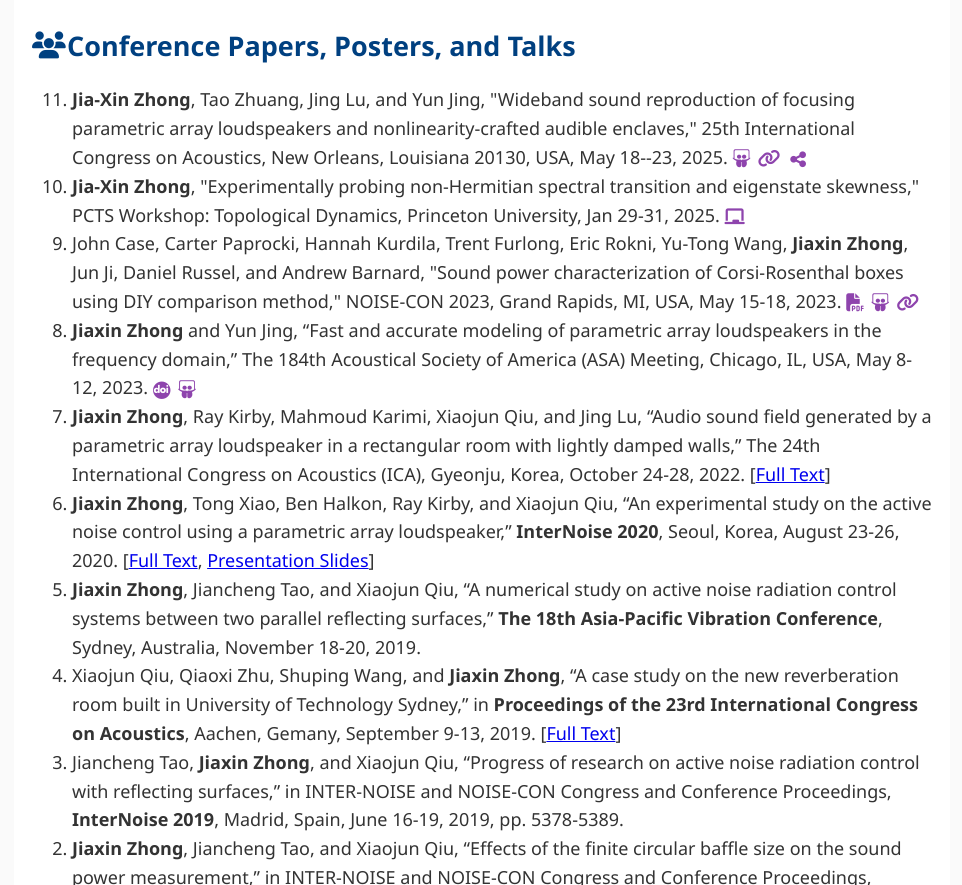
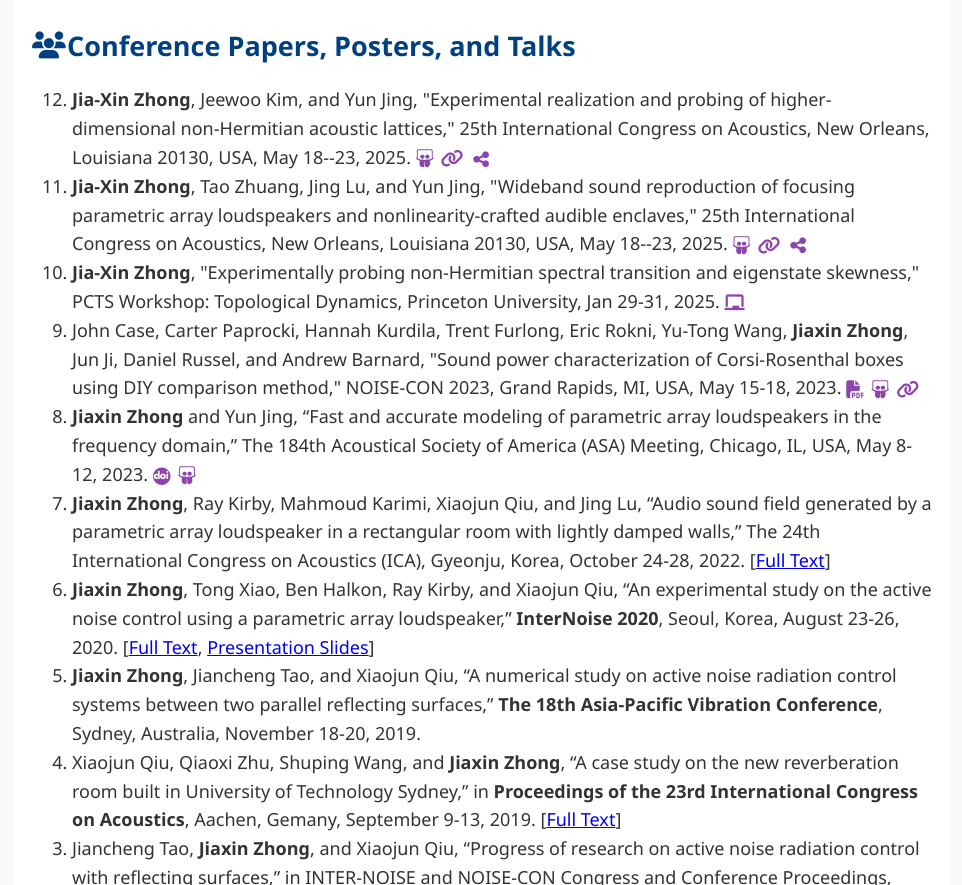
Before and after one commit to JiaxinZhong/JiaxinZhong.github.io, a plain HTML site: page publications.html in a window 1280 px wide. Shown: the part 3224-4109 px from the top of the page, without its empty margins (158-1120 px from the left). Drawn offline with Linux system fonts and the light colour scheme; files whose address does not match are found by name.

Commit message:
add ICA 2025 NonHermitian

```diff
--- a/publications.html
+++ b/publications.html
@@ -476,6 +476,18 @@
 
             <h2 class="icon-title"><i class="fa-solid fa-users"></i> Conference Papers, Posters, and Talks</h2>
             <ol class="share-enabled" reversed>
+                <li id="ICA2025NonHermitian">
+                    <span class="pub_my_name">Jia-Xin Zhong</span>,
+                    Jeewoo Kim, and Yun Jing,
+                    "Experimental realization and probing of higher-dimensional non-Hermitian acoustic lattices,"
+                    25th International Congress on Acoustics,
+                    New Orleans, Louisiana 20130, USA, May 18--23, 2025.
+                    <span id="ICA2025NonHermitian"></span>
+                    <script>
+                        addSlideIcon("ICA2025NonHermitian", "./publications/conference/ICA2025_JiaxinZhong_NonHermitianAcoustics.pptx");
+                        addLinkIcon("ICA2025NonHermitian", "https://ica2025neworleans.org/");
+                    </script>
+                </li>
                 <li id="ICA2025Focus">
                     <span class="pub_my_name">Jia-Xin Zhong</span>,
                     Tao Zhuang, Jing Lu, and Yun Jing,
```
Also changed, not shown: 1 other file.
